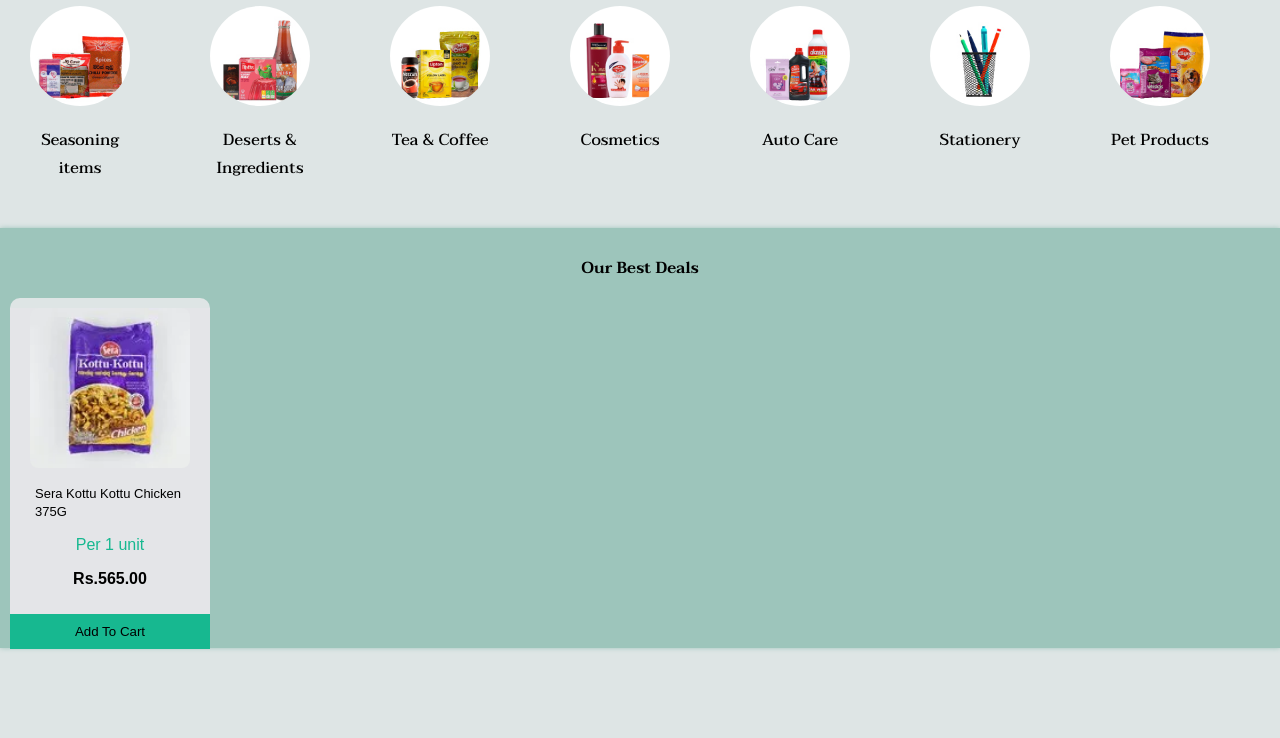
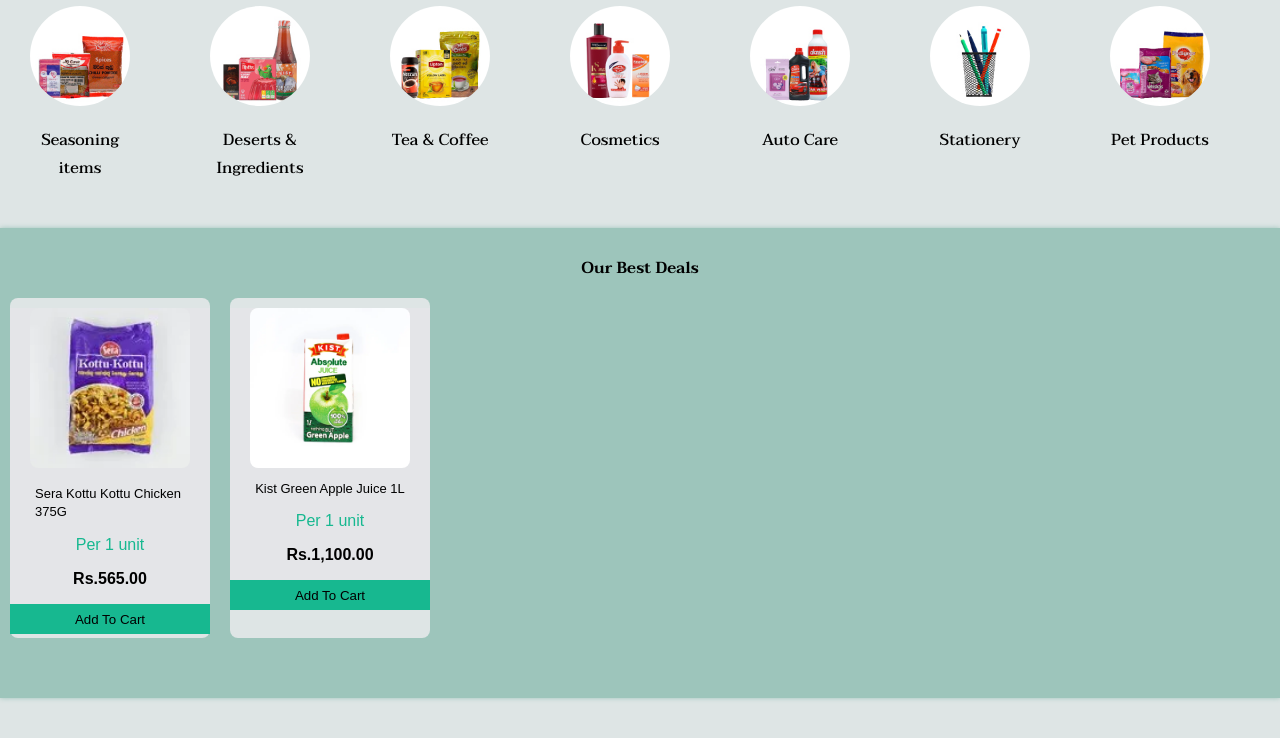
Before and after one commit to lesajayaweera/LesGrocies.github.io, a plain HTML site: page homepage.html in a window 1280 px wide. Shown: the part 1070-1808 px from the top of the page. Drawn offline with Linux system fonts and the light colour scheme.

Commit message:
going to add the grids to product images div

```diff
--- a/homepage.html
+++ b/homepage.html
@@ -177,6 +177,26 @@
                     </div>
 
                 </div>
+
+            </div>
+            <div class="product-container" >
+                <div class="product-image">
+                    <div class="p-image">
+                        <img class="p-images" src="images/product images/beverages/juices/fontena green apple juice 1l.webp.crdownload.webp">
+                    </div>
+
+                    <div class="product-text">
+                        <p  class="p-text"> Kist Green Apple Juice 1L</p>
+                        <p class="light-text">Per 1 unit</p>
+                        <p class="price">Rs.1,100.00</p>
+
+                    </div>
+                    <div class="add-to-cart-button">
+                        <button class="cart-button">Add To Cart</button>
+                    </div>
+
+                </div>
+
             </div>
 
 
--- a/styles/homepage/body.css
+++ b/styles/homepage/body.css
@@ -62,7 +62,7 @@
 .section3{
     background-color:#9DC5BB;
     padding-bottom:10px;
-    height:400px
+    height:450px;
 }
 .cateogory-container{
     display:grid;
@@ -109,7 +109,9 @@
 }
 .product-main-container{
     display:grid;
-    grid-template-columns:200px 200px 200px;
+    grid-template-columns: 200px 200px 200px 200px;
+    column-gap: 20px;
+
 
 }
 .product-image{
@@ -128,11 +130,14 @@
 }
 .product-container{
     width:200px;
-    height:300px;
+    height:335px;
+    padding-bottom:5px;
     background-color:#DEE5E5;
-    border-radius:10px;
-
-
+    border-radius:8px;
+    transition:box-shadow 0.15s;
+}
+.product-container:hover{
+    box-shadow: 0 0 5px #17B890;
 }
 .product-text{
     width:150px;
@@ -154,7 +159,7 @@
 .price{
     text-align:center;
     font-weight:bold;
-    padding-bottom:10px;
+
 }
 .add-to-cart-button{
     width:200px;
@@ -163,5 +168,13 @@
     width:100%;
     border-style:none;
     background-color:#17B890;
-    height:35px;
+    height:30px;
+    transition:background-color 0.15s,color 0.15s,box-shadow 0.15s, font-weight 0.15s;
 }
+.cart-button:hover{
+    background-color:#9DC5BB;
+    color:#17B890;
+    box-shadow:0 0 5px #17B890;
+    font-weight: 700;
+
+}
```
